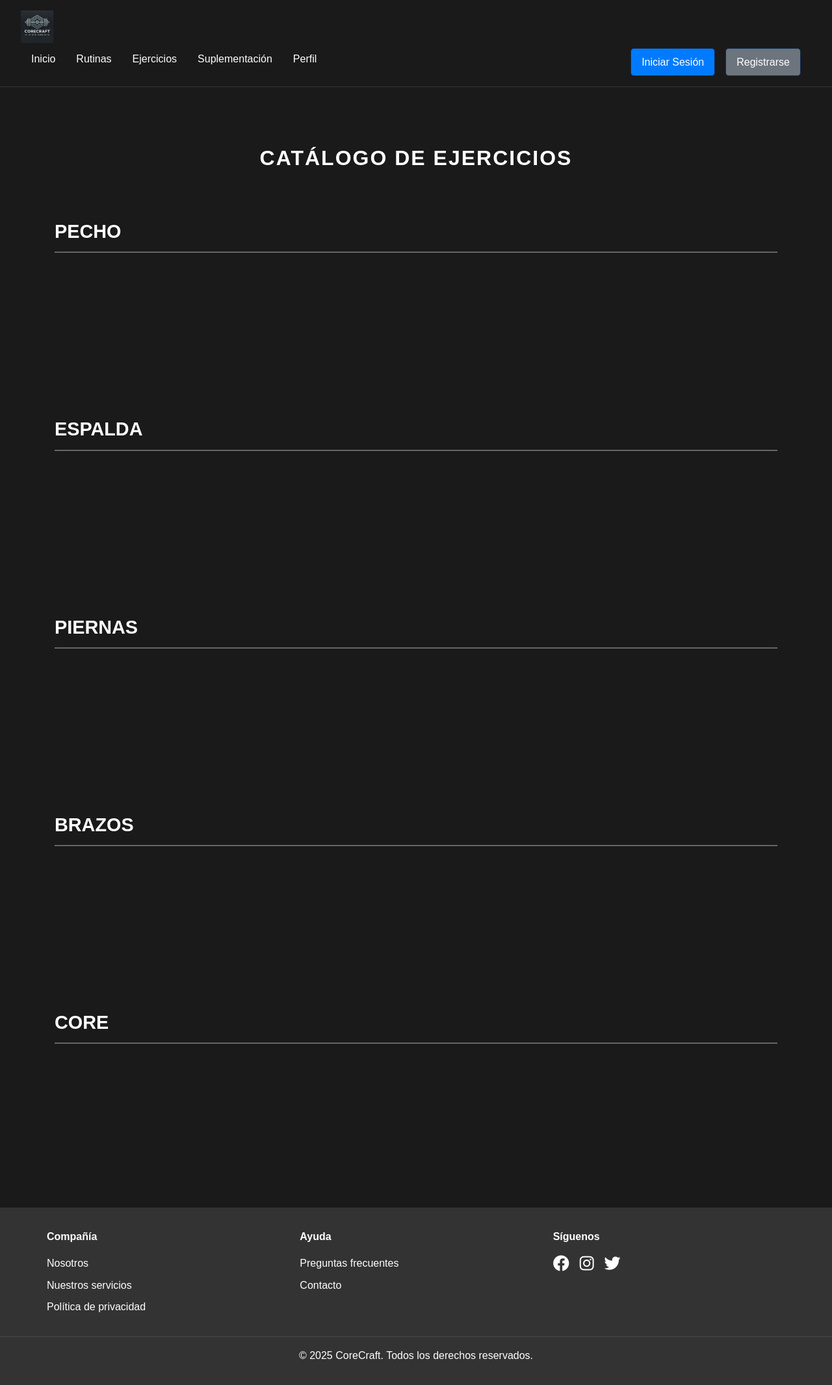
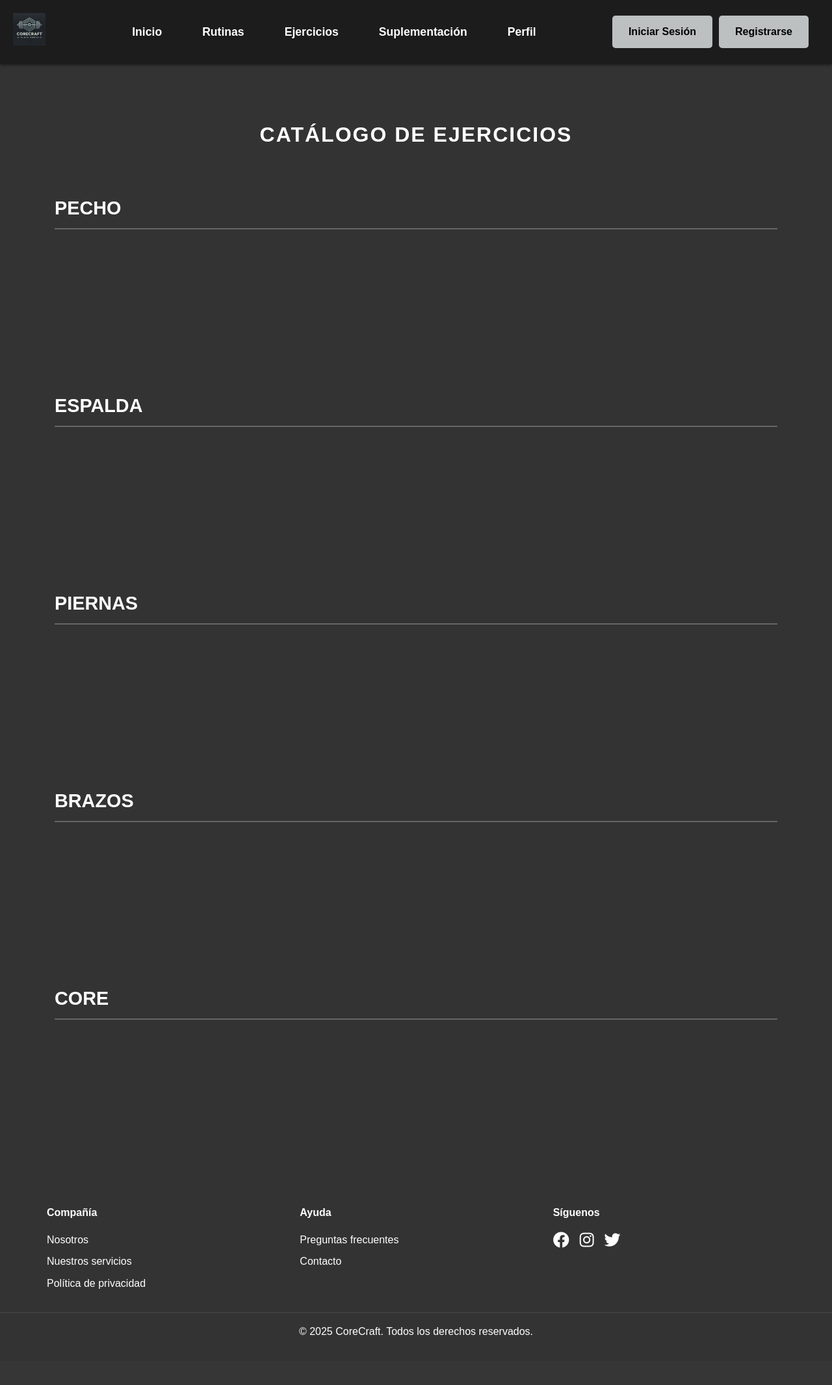
Before and after one commit to VictorArdite/corecraft, a PHP site: page /corecraft/app/views/auth/consultaEjercicios.php in a window 1280 px wide. Shown: the whole page at 65% size. After the commit the page ends 2054 px from the top, so only its background shows below. Run offline with PHP 8.4, Linux system fonts and the light colour scheme.

Commit message:
Ejercicios completo

```diff
--- a/public/css/consultaEjercicios.css
+++ b/public/css/consultaEjercicios.css
@@ -5,7 +5,7 @@ body {
     min-height: 100vh;
     display: flex;
     flex-direction: column;
-    background-color: #1a1a1a;
+    background-color: #333333;
     color: #fff;
 }
 
@@ -16,64 +16,84 @@ main {
 
 /* Estilos del header */
 header {
-    background-color: #1a1a1a;
-    padding: 1rem 2rem;
-    border-bottom: 1px solid #333;
+    background-color: #1c1c1c;
+    padding: 20px;
+    display: flex;
+    align-items: center;
+    justify-content: space-between;
+    width: 100%;
+    box-shadow: 0 2px 4px rgba(0, 0, 0, 0.5);
 }
 
-.logo {
-    display: flex;
-    align-items: center;
-}
-
-.logo img {
+header .logo img {
     height: 50px;
-    width: auto;
 }
 
 nav {
+    flex-grow: 1;
     display: flex;
-    justify-content: space-between;
-    align-items: center;
+    justify-content: center;
 }
 
 nav ul {
+    list-style: none;
+    padding: 0;
+    margin: 0;
     display: flex;
-    gap: 2rem;
-    list-style: none;
-    margin: 0;
-    padding: 0;
+    justify-content: center;
+    width: 100%;
+}
+
+nav ul li {
+    margin: 0 15px;
 }
 
 nav ul li a {
     color: #fff;
     text-decoration: none;
-    font-size: 1rem;
-    transition: color 0.3s ease;
+    font-weight: bold;
+    font-size: 1.1em;
 }
 
 nav ul li a:hover {
-    color: #142e52;
+    text-decoration: underline;
 }
 
 .auth-buttons {
     display: flex;
-    gap: 1rem;
+    gap: 10px;
 }
 
 .auth-button {
-    padding: 0.5rem 1rem;
+    padding: 12px 25px;
+    background-color: #bcc0c1;
+    color: #000;
+    font-size: 1em;
+    text-decoration: none;
     border-radius: 5px;
-    text-decoration: none;
-    transition: all 0.3s ease;
-    background-color: #142e52;
-    color: white;
-    border: 1px solid #142e52;
+    font-weight: bold;
+    transition: background-color 0.3s ease, color 0.3s ease;
+    border: none;
+    display: inline-block;
+    white-space: nowrap;
 }
 
 .auth-button:hover {
-    background-color: transparent;
-    color: #142e52;
+    background-color: #000;
+    color: #fff;
+}
+
+/* Eliminar cualquier estilo específico anterior */
+.auth-buttons a:first-child,
+.auth-buttons a:last-child {
+    background-color: #bcc0c1;
+    color: #000;
+}
+
+.auth-buttons a:first-child:hover,
+.auth-buttons a:last-child:hover {
+    background-color: #000;
+    color: #fff;
 }
 
 /* Contenedor de ejercicios */
@@ -345,7 +365,7 @@ footer p {
 .grupo-muscular {
     margin-bottom: 3rem;
     padding: 2rem;
-    background-color: #1a1a1a;
+    background-color: #333333;
 }
 
 .grupo-muscular h2 {
```
